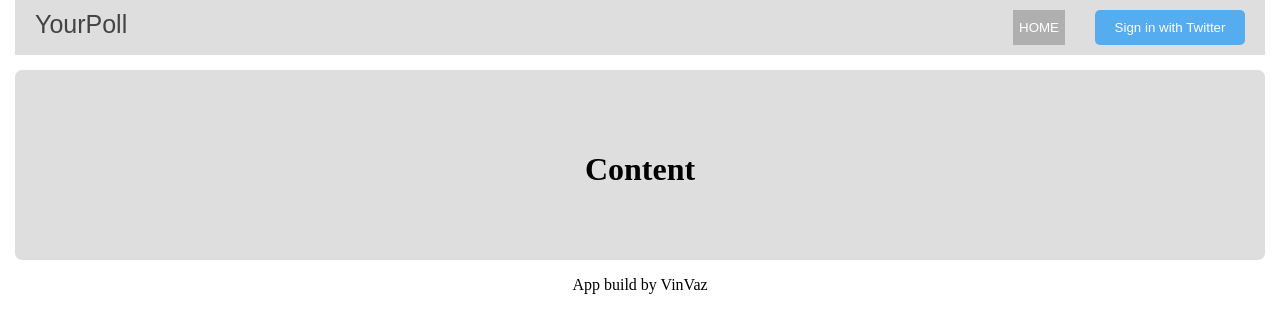
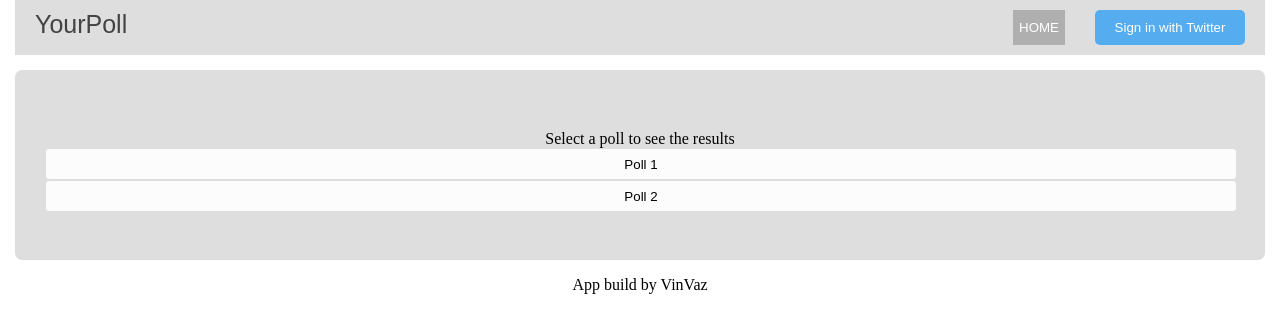
Before and after one commit to VinVaz/Voting-App, a website: page public/index.html in a window 1280 px wide. Drawn offline with Linux system fonts and the light colour scheme.

Commit message:
testing the poll boxes

```diff
--- a/public/css/main.css
+++ b/public/css/main.css
@@ -43,6 +43,14 @@ body{
 	border-radius: 7px;
 	text-align: center;
 }
+#poll-box-button{
+	background-color: #fcfcfc;
+	height: 30px;
+	width: 100%;
+	border-radius: 3px;
+	border: none;
+	margin: 1px;
+}
 .footnote{
 	margin: 15px;
 	text-align: center;
--- a/public/index.html
+++ b/public/index.html
@@ -14,7 +14,17 @@
       <button id="twitter-sign-button">Sign in with Twitter</button>
     </div>
 	<div class="body-container">
-	  <h1>Content</h1>
+	  <div class= "app-main-message">
+	    Select a poll to see the results
+	  </div>
+	  <div id="poll-boxes-space">
+	    <a>
+		  <button id="poll-box-button">Poll 1</button>
+	    </a>
+		<a>
+		  <button id="poll-box-button">Poll 2</button>
+	    </a>
+	  </div>
 	</div>
 	<div class="footnote">
 	  <p>App build by VinVaz</p>
```
